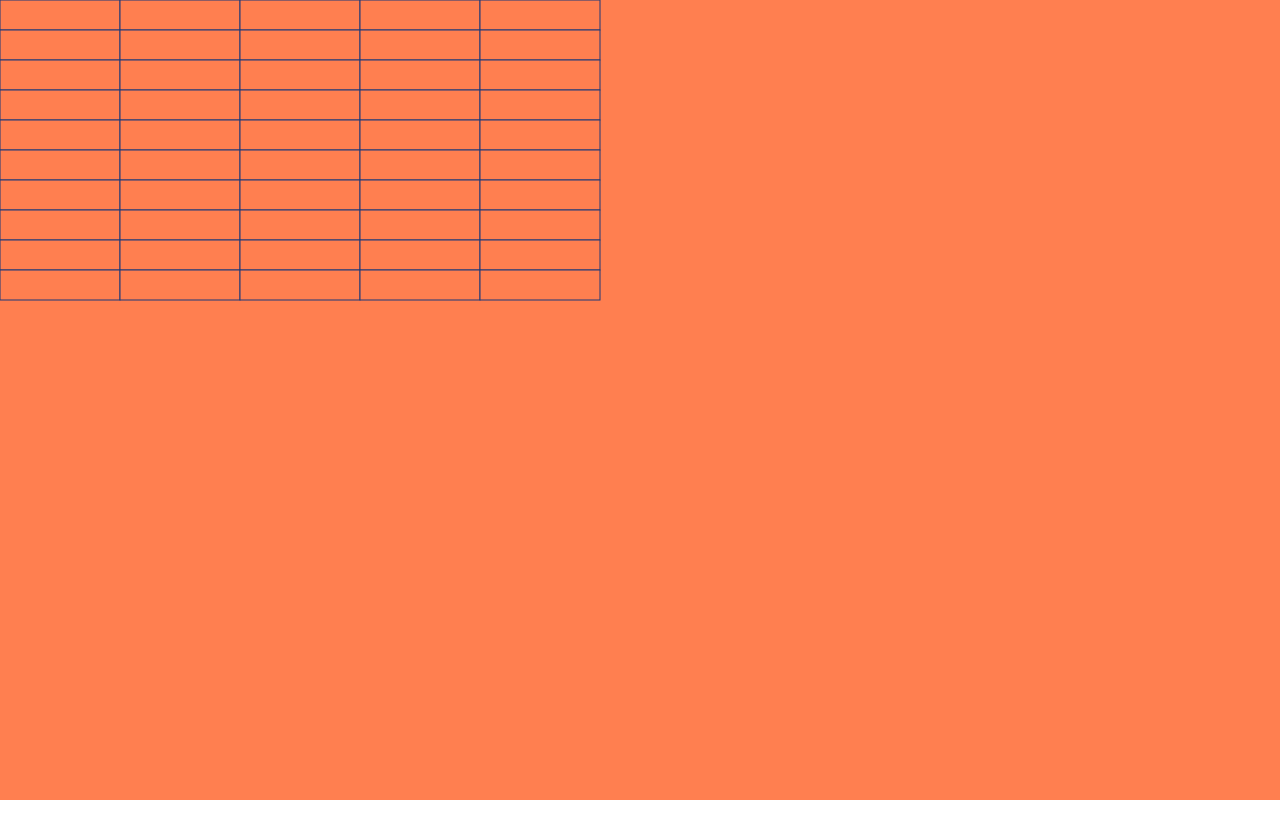
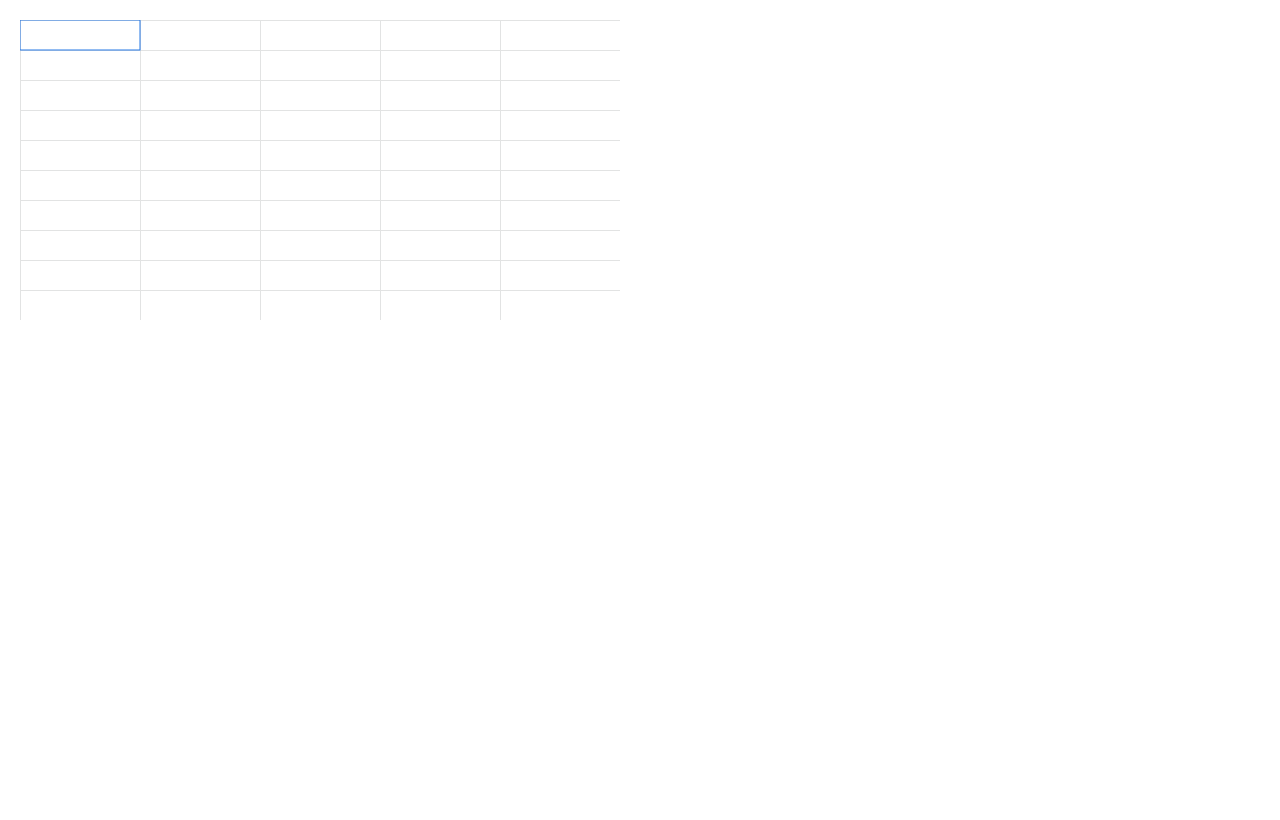
Before and after one commit to Morev1993/canvas-play, a website with bundled scripts: page index.html in a window 1280 px wide. Built offline with nearby package versions, Linux system fonts and the light colour scheme.

Commit message:
feat: add keyboard controls

```diff
--- a/css/style.css
+++ b/css/style.css
@@ -1,8 +1,20 @@
+* {
+  box-sizing: border-box;
+}
+
 body {
   margin: 0;
   margin: 0;
   width: 100vw;
   height: 100vh;
+  overflow: hidden;
+}
+
+.container {
+  width: 100%;
+  height: 100%;
+  margin: 20px;
+  position: relative;
 }
 
 canvas {
@@ -12,5 +24,4 @@ canvas {
   position: absolute;
   top: 0;
   left: 0;
-  background: coral;
 }
--- a/index.html
+++ b/index.html
@@ -8,7 +8,9 @@
   <link rel="stylesheet" href="./css/style.css">
 </head>
 
-<body></body>
+<body>
+  <div class="container"></div>
+</body>
 
 <script type="module" src="js/app.js"></script>
 
--- a/js/app.js
+++ b/js/app.js
@@ -1,6 +1,7 @@
 import { Layer } from "./layer.js";
 import { Loop } from "./loop.js";
 import { Cell } from "./cell.js";
+import { KeyboardControls } from "./keyboard-controls.js";
 
 
 const cfg = {
@@ -29,17 +30,18 @@ function generateGrid(columns, rows) {
 // }
 
 
-//     function drawRectByPath(x, y, width, height, color) {
-//       ctx.beginPath();
-//       ctx.moveTo(x, y);
-//       ctx.lineTo(width, y);
-//       ctx.lineTo(width, height);
-//       ctx.lineTo(x, height);
+function drawRectByPath(ctx, x, y, width, height, color) {
+  ctx.beginPath();
+  ctx.moveTo(x, y);
+  ctx.lineWidth = 2;
+  ctx.lineTo(width, y);
+  ctx.lineTo(width, height);
+  ctx.lineTo(x, height);
 
-//       ctx.closePath();
-//       ctx.strokeStyle = color;
-//       ctx.stroke();
-//     }
+  ctx.strokeStyle = color;
+  ctx.stroke();
+  ctx.closePath();
+}
 
 //     function clearRect(x, y, width, height) {
 //       ctx.clearRect(x, y, width, height);
@@ -115,10 +117,24 @@ function generateGrid(columns, rows) {
 class App {
   constructor(container) {
     this.layer = new Layer(container);
+    this.keyboardControls = new KeyboardControls(['ArrowLeft', 'ArrowRight', 'ArrowUp', 'ArrowDown']);
+
+    this.columns = 5;
+    this.rows = 10;
+
     new Loop(this.update.bind(this), this.render.bind(this));
 
-    this.grid = generateGrid(5, 10);
+    this.grid = generateGrid(this.columns, this.rows);
     this.cells = this.generateCells();
+
+    this.border = {
+      x: 0,
+      y: 0,
+      width: cfg.cellWidth,
+      height: cfg.cellHeight,
+      colIndex: 0,
+      rowIndex: 0
+    }
   }
 
   generateCells() {
@@ -126,15 +142,33 @@ class App {
 
     for (let rowIndex = 0; rowIndex < this.grid.length; rowIndex++) {
       for (let colIndex = 0; colIndex < this.grid[rowIndex].length; colIndex++) {
-        cells.push(new Cell(colIndex * cfg.cellWidth, rowIndex * cfg.cellHeight, cfg.cellWidth, cfg.cellHeight, `${colIndex}-${rowIndex}`, '#1C3879'));
+        cells.push(new Cell(colIndex * cfg.cellWidth, rowIndex * cfg.cellHeight, cfg.cellWidth, cfg.cellHeight, colIndex, rowIndex));
       }
     }
 
     return cells;
   }
 
-  update() {
+  update(correction) {
+    if (this.keyboardControls.keys.ArrowRight && this.border.colIndex < this.columns - 1) {
+      this.border.colIndex += 1;
+    }
 
+    if (this.keyboardControls.keys.ArrowLeft && this.border.colIndex > 0) {
+      this.border.colIndex -= 1;
+    }
+
+    if (this.keyboardControls.keys.ArrowDown && this.border.rowIndex < this.rows - 1) {
+      this.border.rowIndex += 1;
+    }
+
+    if (this.keyboardControls.keys.ArrowUp && this.border.rowIndex > 0) {
+      this.border.rowIndex -= 1;
+    }
+  }
+
+  indexToPos(colIndex, rowIndex) {
+    return { x: colIndex * cfg.cellWidth, y: rowIndex * cfg.cellHeight };
   }
 
   render() {
@@ -144,11 +178,22 @@ class App {
       const cell = this.cells[i];
       this.layer.context.fillStyle = 'white';
 
-      this.layer.context.clearRect(cell.x, cell.y, cell.width, cell.height);
-      this.layer.context.strokeStyle = cell.backgroundColor;
-      this.layer.context.strokeRect(cell.x, cell.y, cell.width, cell.height);
+      this.layer.context.fillStyle = '#E2E3E3';
+      this.layer.context.fillRect(cell.x, cell.y, cell.width, cell.height);
+
+      this.layer.context.fillStyle = 'white';
+      this.layer.context.fillRect(cell.x + 1, cell.y + 1, cell.width, cell.height - 1);
     }
+
+    const pos = this.indexToPos(this.border.colIndex, this.border.rowIndex);
+
+    // console.log(pos);
+
+    this.layer.context.strokeStyle = '#2376E5';
+    this.layer.context.strokeRect(pos.x, pos.y, this.border.width, this.border.height);
+
+    // drawRectByPath(this.layer.context, pos.x, pos.y, this.border.width, this.border.height, '#2376E5');
   }
 }
 
-onload = () => new App(document.body);
+onload = () => new App(document.querySelector('.container'));
--- a/js/cell.js
+++ b/js/cell.js
@@ -1,10 +1,12 @@
 export class Cell {
-  constructor(x, y, width, height, text, backgroundColor) {
+  constructor(x, y, width, height, text, colIndex, rowIndex) {
     this.x = x;
     this.y = y;
     this.width = width;
     this.height = height;
     this.text = text;
-    this.backgroundColor = backgroundColor;
+    this.colIndex = colIndex;
+    this.rowIndex = rowIndex;
+
   }
 }
--- /dev/null
+++ b/js/keyboard-controls.js
@@ -0,0 +1,18 @@
+export class KeyboardControls {
+  constructor(keyList = []) {
+    this.keyList = keyList;
+    this.keys = {};
+
+    addEventListener('keydown', (e) => this.changeState(e));
+    addEventListener('keyup', (e) => this.changeState(e));
+
+  }
+
+  changeState(e) {
+    if (!this.keyList.includes(e.code)) {
+      return;
+    }
+
+    this.keys[e.code] = e.type === 'keydown' ? true : false;
+  }
+}
--- a/js/layer.js
+++ b/js/layer.js
@@ -5,15 +5,27 @@ export class Layer {
     container.appendChild(this.canvas);
 
     this.fitToContainer = this.fitToContainer.bind(this);
-    addEventListener('resize', this.fitToContainer);
+    // addEventListener('resize', this.fitToContainer);
     this.fitToContainer();
   }
 
   fitToContainer() {
     const dpr = window.devicePixelRatio;
 
-    this.w = this.canvas.width = this.canvas.clientWidth;
-    this.h = this.canvas.height = this.canvas.clientHeight;
+    const rect = this.canvas.getBoundingClientRect()
+
+    //   // Set the "actual" size of the canvas
+    this.canvas.width = rect.width * dpr;
+    this.canvas.height = rect.height * dpr;
+
+    // Scale the context to ensure correct drawing operations
+    this.context.scale(dpr, dpr);
+
+    this.w = this.canvas.width;
+    this.h = this.canvas.height;
+
+    this.canvas.style.width = `${rect.width}px`;
+    this.canvas.style.height = `${rect.height}px`;
 
   }
 }
--- a/js/loop.js
+++ b/js/loop.js
@@ -3,13 +3,20 @@ export class Loop {
     this.update = update;
     this.render = render;
 
-    requestAnimationFrame(() => this.animate());
+    this.deltaTime = 0;
+
+    requestAnimationFrame((stampTime) => this.animate(stampTime));
   }
-  animate() {
-    requestAnimationFrame(() => this.animate());
+  animate(currentTime) {
+    requestAnimationFrame((stampTime) => this.animate(stampTime));
 
-    this.update();
+    this.deltaTime = currentTime - this.lastUpdate;
+
+
+    this.update(this.deltaTime / 1000);
     this.render();
+
+    this.lastUpdate = currentTime;
 
   }
 }
```
Also changed, not shown: js/mouse-controls.js (added, +18 -0 lines).
